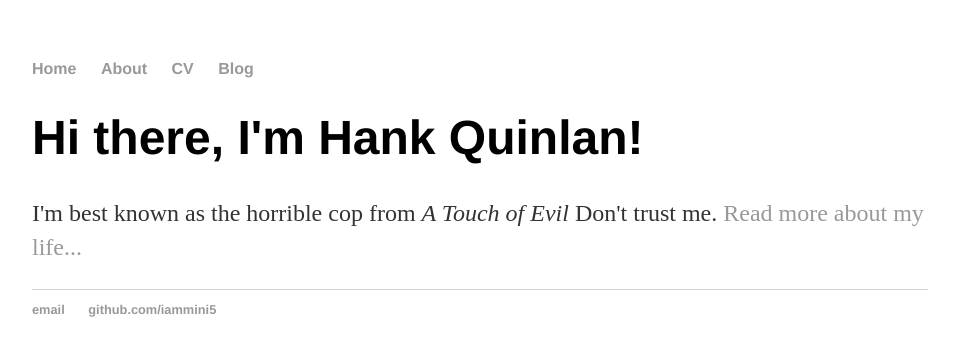
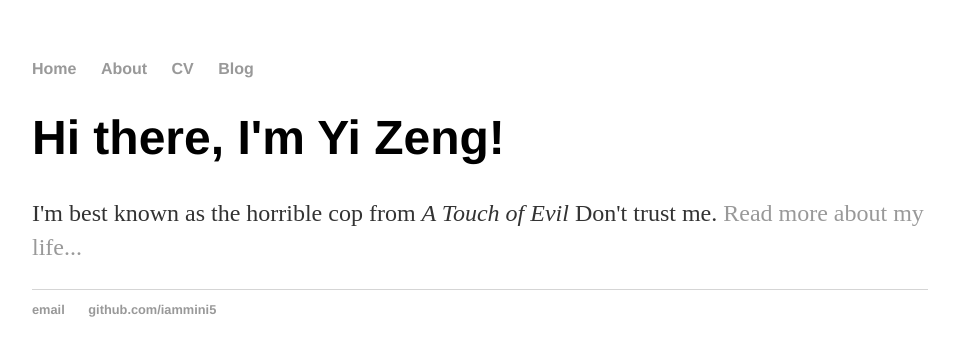
Before and after one commit to iammini5/iammini5.github.io, a Jekyll site: the page built from index.html, in a window 1280 px wide. Shown: the top 356 px of the page, without its empty margins (160-1115 px from the left). Built offline with Jekyll 4.4.1, drawn with Linux system fonts in a browser that asks for light colours.

Commit message:
Update index.html

```diff
--- a/index.html
+++ b/index.html
@@ -3,6 +3,6 @@ layout: default
 title: Yi Zeng, Horrible Cop
 ---
 <div class="blurb">
-	<h1>Hi there, I'm Hank Quinlan!</h1>
+	<h1>Hi there, I'm Yi Zeng!</h1>
 	<p>I'm best known as the horrible cop from <em>A Touch of Evil</em> Don't trust me. <a href="/about">Read more about my life...</a></p>
 </div><!-- /.blurb -->
```
